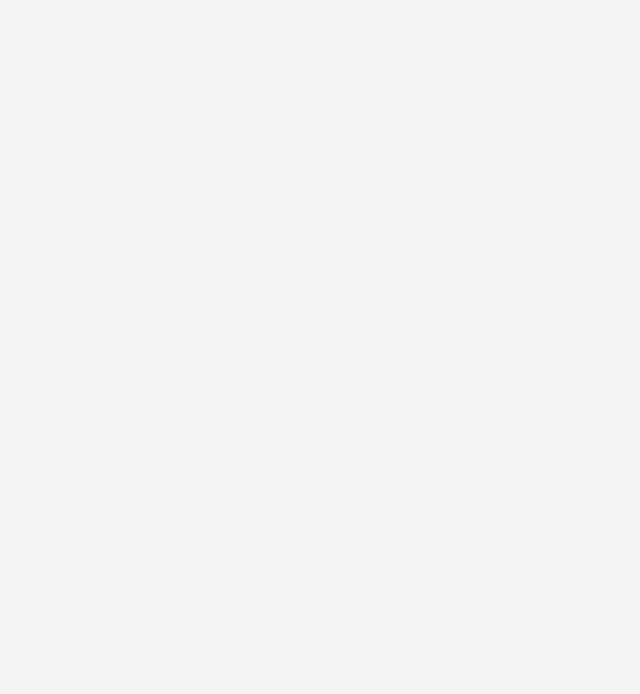
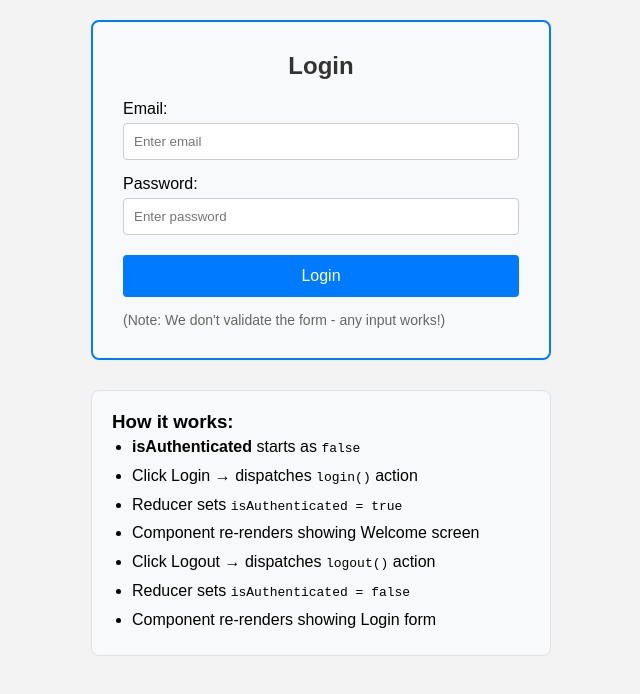
Before and after one commit to Abhishek-Gharat/Sign-Up, a React (Vite) app in the folder my-react-app/: page /auth-demo in a window 1280 px wide. Before the commit this address had no page. Shown: the top 694 px of the page, without its empty margins (319-959 px from the left). Built offline with nearby package versions, Linux system fonts and the light colour scheme.

Commit message:
Add Redux authentication demo with conditional rendering

```diff
--- a/my-react-app/src/App.jsx
+++ b/my-react-app/src/App.jsx
@@ -7,6 +7,7 @@ import Profile from "./pages/Profile/Profile";
 import ForgotPassword from "./pages/ForgotPassword/ForgotPassword";
 import Expenses from "./pages/Expenses/Expenses";
 import Counter from "./components/Counter/Counter";
+import AuthDemo from "./components/AuthDemo/AuthDemo";
 import {
   BrowserRouter,
   Routes,
@@ -56,6 +57,11 @@ function App() {
           element={<Counter />}
         />
 
+        <Route
+          path="/auth-demo"
+          element={<AuthDemo />}
+        />
+
       </Routes>
 
     </BrowserRouter>
--- /dev/null
+++ b/my-react-app/src/components/AuthDemo/AuthDemo.jsx
@@ -0,0 +1,165 @@
+// AuthDemo.jsx - Authentication demonstration with conditional rendering
+import { useSelector, useDispatch } from 'react-redux';
+import { login, logout } from '../../store/authSlice';
+import { useState } from 'react';
+
+function AuthDemo() {
+  // Access auth state from Redux store
+  // state.auth.isAuthenticated because:
+  // - auth is the slice name (from authSlice.name)
+  // - isAuthenticated is the property in the slice
+  const isAuthenticated = useSelector((state) => state.auth.isAuthenticated);
+  const dispatch = useDispatch();
+
+  // Local state for form (we don't actually use the values)
+  const [email, setEmail] = useState('');
+  const [password, setPassword] = useState('');
+
+  const handleLogin = (e) => {
+    e.preventDefault();
+    // Don't care about what user enters, just log them in
+    dispatch(login());
+  };
+
+  const handleLogout = () => {
+    dispatch(logout());
+  };
+
+  // Conditional rendering based on auth state
+  return (
+    <div style={{ padding: '20px', maxWidth: '500px', margin: '0 auto' }}>
+
+      {/* NOT LOGGED IN - Show Login Form */}
+      {!isAuthenticated && (
+        <div style={{
+          border: '2px solid #007bff',
+          borderRadius: '8px',
+          padding: '30px',
+          backgroundColor: '#f8f9fa'
+        }}>
+          <h2 style={{ textAlign: 'center', marginBottom: '20px', color: '#333' }}>
+            Login
+          </h2>
+
+          <form onSubmit={handleLogin}>
+            <div style={{ marginBottom: '15px' }}>
+              <label style={{ display: 'block', marginBottom: '5px' }}>
+                Email:
+              </label>
+              <input
+                type="email"
+                value={email}
+                onChange={(e) => setEmail(e.target.value)}
+                placeholder="Enter email"
+                style={{
+                  width: '100%',
+                  padding: '10px',
+                  borderRadius: '4px',
+                  border: '1px solid #ccc'
+                }}
+              />
+            </div>
+
+            <div style={{ marginBottom: '20px' }}>
+              <label style={{ display: 'block', marginBottom: '5px' }}>
+                Password:
+              </label>
+              <input
+                type="password"
+                value={password}
+                onChange={(e) => setPassword(e.target.value)}
+                placeholder="Enter password"
+                style={{
+                  width: '100%',
+                  padding: '10px',
+                  borderRadius: '4px',
+                  border: '1px solid #ccc'
+                }}
+              />
+            </div>
+
+            <button
+              type="submit"
+              style={{
+                width: '100%',
+                padding: '12px',
+                backgroundColor: '#007bff',
+                color: 'white',
+                border: 'none',
+                borderRadius: '4px',
+                fontSize: '16px',
+                cursor: 'pointer'
+              }}
+            >
+              Login
+            </button>
+          </form>
+
+          <p style={{ marginTop: '15px', color: '#666', fontSize: '14px' }}>
+            (Note: We don't validate the form - any input works!)
+          </p>
+        </div>
+      )}
+
+      {/* LOGGED IN - Show Welcome Screen */}
+      {isAuthenticated && (
+        <div style={{
+          border: '2px solid #28a745',
+          borderRadius: '8px',
+          padding: '30px',
+          backgroundColor: '#d4edda',
+          textAlign: 'center'
+        }}>
+          <h2 style={{ color: '#155724', marginBottom: '20px' }}>
+            Welcome Back!
+          </h2>
+
+          <p style={{ fontSize: '48px', margin: '20px 0' }}>
+            🎉
+          </p>
+
+          <p style={{ marginBottom: '30px', color: '#155724' }}>
+            You are successfully logged in!
+          </p>
+
+          <button
+            onClick={handleLogout}
+            style={{
+              padding: '12px 30px',
+              backgroundColor: '#dc3545',
+              color: 'white',
+              border: 'none',
+              borderRadius: '4px',
+              fontSize: '16px',
+              cursor: 'pointer'
+            }}
+          >
+            Logout
+          </button>
+        </div>
+      )}
+
+      {/* Explanation */}
+      <div style={{
+        marginTop: '30px',
+        padding: '20px',
+        backgroundColor: '#f8f9fa',
+        borderRadius: '8px',
+        border: '1px solid #dee2e6'
+      }}>
+        <h3>How it works:</h3>
+        <ul style={{ marginLeft: '20px', lineHeight: '1.8' }}>
+          <li><strong>isAuthenticated</strong> starts as <code>false</code></li>
+          <li>Click Login → dispatches <code>login()</code> action</li>
+          <li>Reducer sets <code>isAuthenticated = true</code></li>
+          <li>Component re-renders showing Welcome screen</li>
+          <li>Click Logout → dispatches <code>logout()</code> action</li>
+          <li>Reducer sets <code>isAuthenticated = false</code></li>
+          <li>Component re-renders showing Login form</li>
+        </ul>
+      </div>
+    </div>
+  );
+}
+
+export default AuthDemo;
--- a/my-react-app/src/pages/Welcome/Welcome.jsx
+++ b/my-react-app/src/pages/Welcome/Welcome.jsx
@@ -67,6 +67,10 @@ function Welcome() {
         🔢 Redux Counter Demo
       </button>
 
+      <button onClick={() => navigate("/auth-demo")} className="auth-btn">
+        🔐 Redux Auth Demo
+      </button>
+
       {auth.currentUser?.emailVerified ? (
         <h3>Email Verified ✅</h3>
       ) : (
--- /dev/null
+++ b/my-react-app/src/store/authSlice.js
@@ -0,0 +1,26 @@
+// authSlice.js - Redux Toolkit slice for authentication
+import { createSlice } from '@reduxjs/toolkit';
+
+const authSlice = createSlice({
+  name: 'auth',
+  initialState: {
+    isAuthenticated: false,
+    user: null
+  },
+  reducers: {
+    // Login action - sets isAuthenticated to true
+    // We don't care about the form data, just log them in
+    login: (state) => {
+      state.isAuthenticated = true;
+      state.user = { loggedIn: true };
+    },
+    // Logout action - sets isAuthenticated to false
+    logout: (state) => {
+      state.isAuthenticated = false;
+      state.user = null;
+    }
+  }
+});
+
+export const { login, logout } = authSlice.actions;
+export default authSlice.reducer;
--- a/my-react-app/src/store/store.js
+++ b/my-react-app/src/store/store.js
@@ -1,9 +1,11 @@
 // store.js - Redux store configuration
 import { configureStore } from '@reduxjs/toolkit';
 import counterReducer from './counterSlice';
+import authReducer from './authSlice';
 
 export const store = configureStore({
   reducer: {
-    counter: counterReducer
+    counter: counterReducer,
+    auth: authReducer
   }
 });
```
Also changed, not shown: my-react-app/src/pages/Welcome/Welcome.css (+9 -0 lines).
